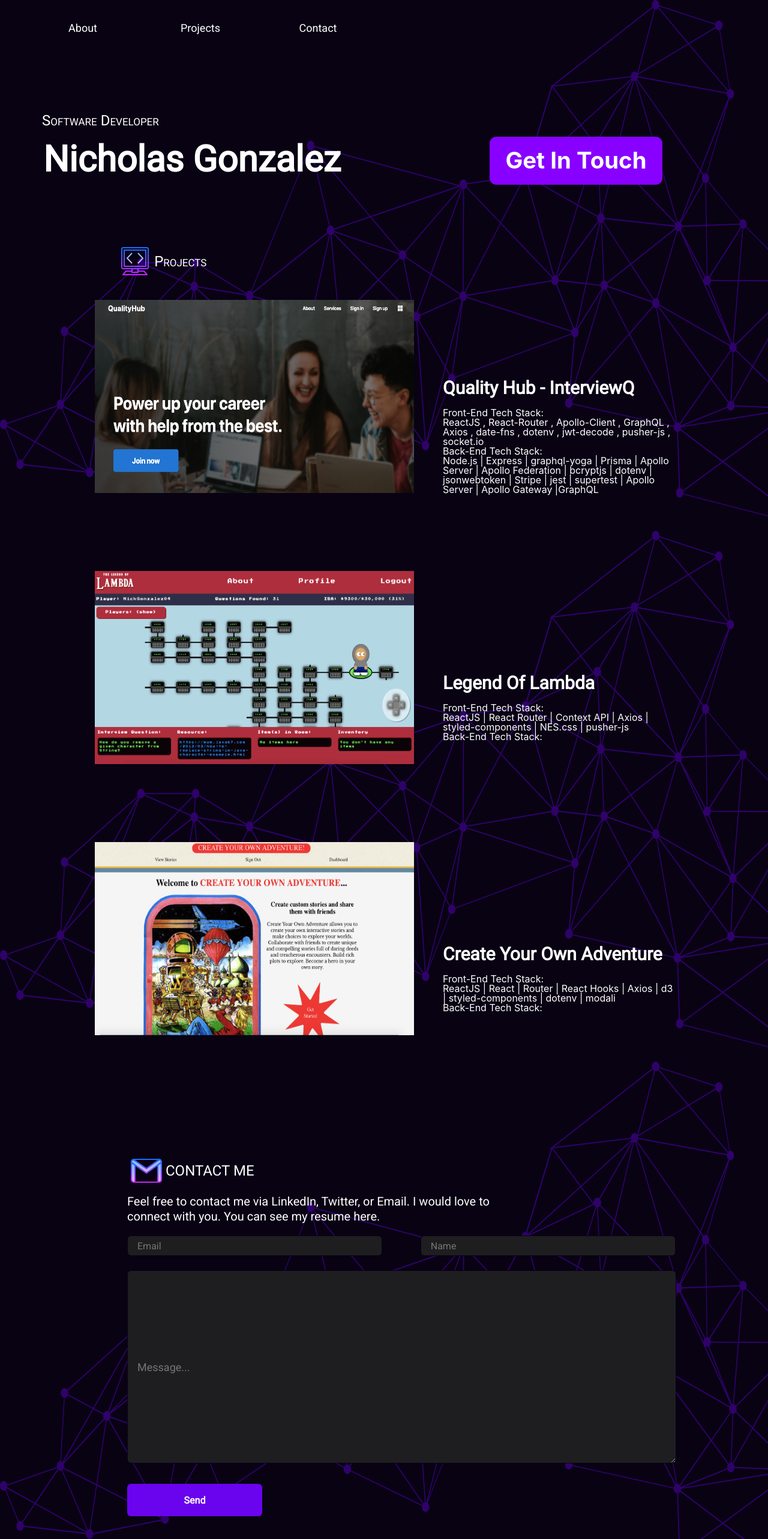
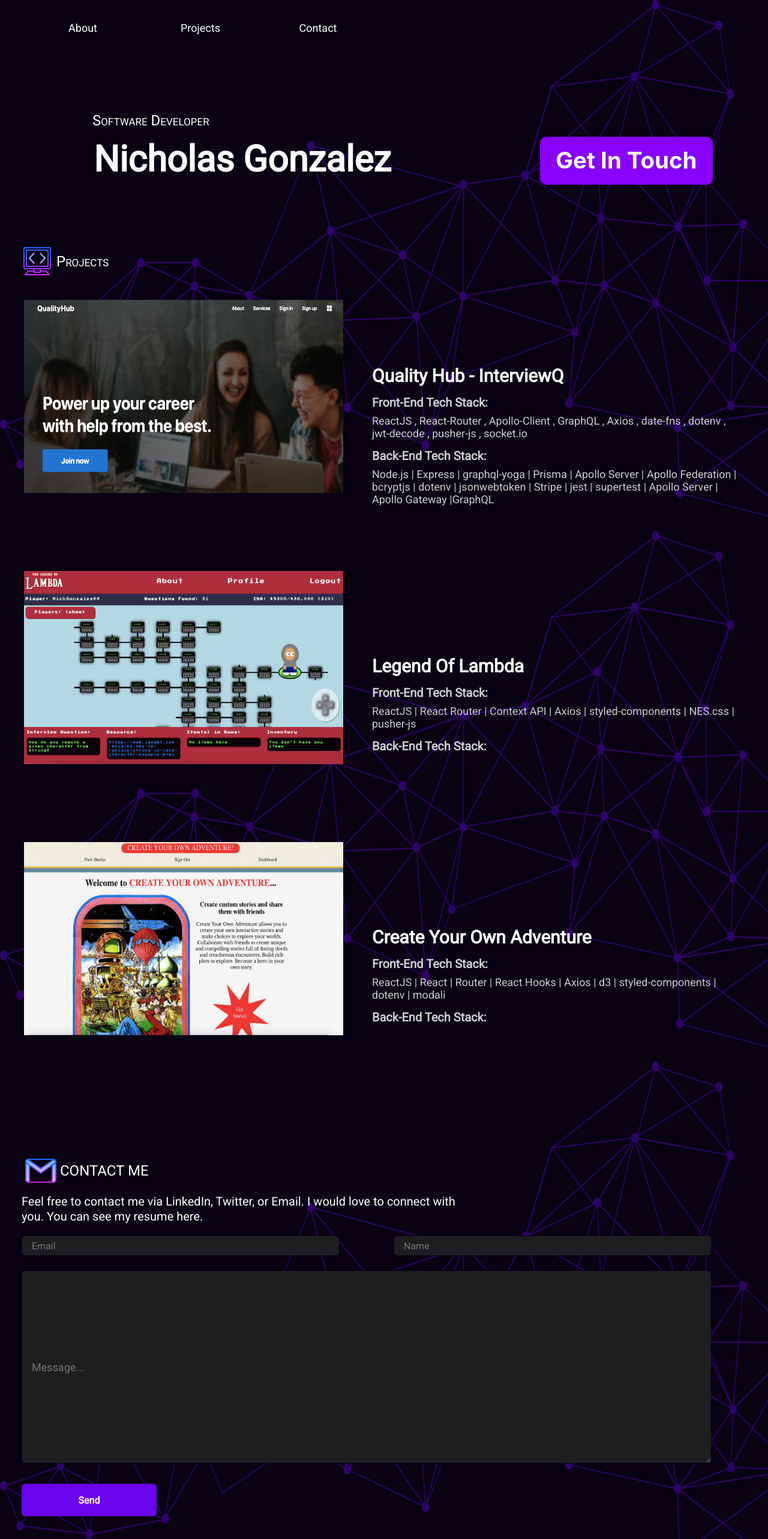
Before and after one commit to NickGonzalez04/Nick_portfolio, a React (Create React App) app in the folder portfolio/: page / in a window 1280 px wide. Shown: the top 2566 px of the page at 60% size. Built offline with nearby package versions, Linux system fonts and the light colour scheme.

Commit message:
NICK_final_adjustments_to_body

```diff
--- a/portfolio/src/component_files/04_contact_form.js
+++ b/portfolio/src/component_files/04_contact_form.js
@@ -41,8 +41,8 @@ import {GmailIcon} from '../assets_file/svg_file/03_gmail_icon';
                 <Loading/>
                 </div>
                 ):(
-        <div id="contact" className='contact-form' >
-
+        <div id="contact" className="Form">
+        <div className='contact-form' >
             <form onSubmit={handleSubmit}>
                 <div className="contact-header">
                 <div className="contact-h1">
@@ -87,8 +87,10 @@ import {GmailIcon} from '../assets_file/svg_file/03_gmail_icon';
 
             <button onClick={handleSubmit} className='message'>Send</button>
         </div>
+        </div>
            )}
     </>
+
     )
 };
 
--- a/portfolio/src/component_files/07_project_card.js
+++ b/portfolio/src/component_files/07_project_card.js
@@ -16,7 +16,7 @@ export default function ProjectCard({ projects }){
                 <br></br>
                 <h3>Front-End Tech Stack:</h3>
                 <p>{projects.tech_stack}</p>
-
+                <br></br>
                 <h3>Back-End Tech Stack:</h3>
                 <p>{projects.tech_stack_2}</p>
             </div>
--- a/portfolio/src/style_files/02_header.scss
+++ b/portfolio/src/style_files/02_header.scss
@@ -10,10 +10,11 @@
 .section{
     display: flex;
     justify-content: center;
+    max-width: 1350px;
     .heading-section{
         display: flex;
         flex-direction: column;
-        width: 50%;
+        width: 65%;
         align-items: center;
         height: 20rem;
         justify-content: center;
@@ -48,7 +49,7 @@
         justify-content: center;
         align-content: center;
         align-items: center;
-        width: 50%;
+        width: 38%;
     .contact-btn{
         background-color:  #8800FF ;
         border: none;
--- a/portfolio/src/style_files/03_projects.scss
+++ b/portfolio/src/style_files/03_projects.scss
@@ -1,11 +1,13 @@
 .project{
-
+    display:flex;
+    justify-content: center;
+    flex-wrap: wrap;
     .project-header{
         display: flex;
         align-content: center;
         align-items: center;
-        width: 42%;
-        justify-content: center;
+        width: 1220px;
+        justify-content: flex-start;
 
         h1{
             font-family: Roboto;
@@ -18,14 +20,14 @@
         }
     }
     .project-body{
-        width: 100%;
+        max-width: 1240px;
         display: flex;
-        justify-content: center;
+
+
     .projects{
         margin-top: 2rem;
         display: flex;
         flex-wrap: wrap;
-
         width: 100%;
 
         h1{
@@ -34,10 +36,6 @@
 
         .cards-container{
             width: 100%;
-            display: flex;
-            flex-wrap: wrap;
-            justify-content: center;
-
 
             }
         }
--- a/portfolio/src/style_files/04_contact.scss
+++ b/portfolio/src/style_files/04_contact.scss
@@ -7,14 +7,19 @@
 //     left: 11rem;
 //     top: 120rem;
 // }
+.Form{
+    display:flex;
+    justify-content: center;
 .contact-form{
-    width: 86%;
+    max-width:1240px;
 	height: 40rem;
-	margin: 4rem 4rem 2rem 13.25rem;
-	display: flex;
+	margin: 4rem 0rem 2rem 2rem;
 	overflow: hidden;
-    justify-content: center;
     display: block;
+    form{
+       max-width: 1240px;
+
+    }
 
     .contact-header{
         display: flex;
@@ -52,10 +57,10 @@
     .input-wrapper{
         display: flex;
         flex-direction: row;
-        // margin: 3rem 2rem 0;
+
 
 .contact-input{
-    width: 44.4%;
+    width: 720px;
     margin-bottom: 1rem;
         input{
             margin: .5rem 0rem .5rem 0rem;
@@ -92,7 +97,7 @@ textarea{
     opacity: 1;
     color: rgba(255, 255, 255, 0.8);
     border-radius: 0.4rem;
-    width: 80%;
+    width: 90%;
     height: 18rem;
     padding: 1rem 1rem;
     border-color: #080213;
@@ -121,6 +126,5 @@ textarea{
         &:hover{
             background-color: #9885d1;
         }
-
-
 }
+}
--- a/portfolio/src/style_files/07_project_cards.scss
+++ b/portfolio/src/style_files/07_project_cards.scss
@@ -15,7 +15,7 @@
     }
 
     .project-info{
-        width: 30%;
+        width: 50%;
         h1{
             font-family: Roboto;
             font-style: normal;
@@ -25,10 +25,24 @@
             color: #FFFFFF;
         }
         h3{
-            color: #FFFFFF;
+            font-family: Roboto;
+            font-style: normal;
+            font-weight: bold;
+            font-size: 20px;
+            line-height: 23px;
+            margin-bottom: .5rem;
+
+            color: rgba(255, 255, 255, 0.8);
+
         }
         p{
-            color: #FFFFFF;
+            font-family: Roboto;
+            font-style: normal;
+            font-weight: normal;
+            font-size: 18px;
+            line-height: 21px;
+
+            color: rgba(255, 255, 255, 0.8);
         }
     }
     }
```
